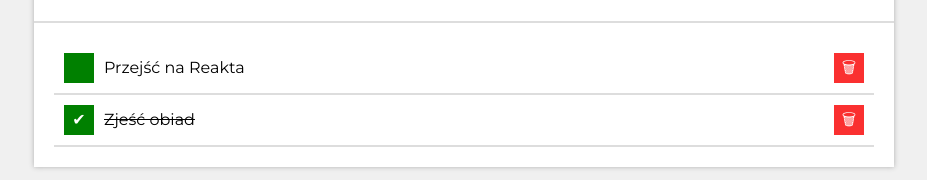
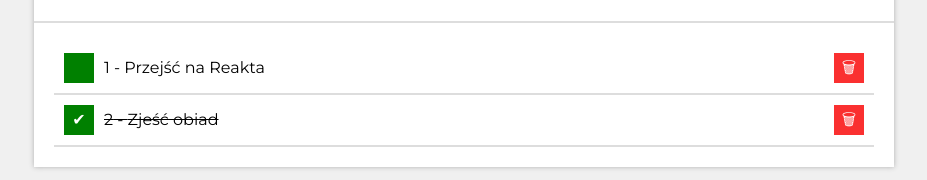
Before and after one commit to akutuzova11/react-to-do-list, a React (Create React App) app: page / in a window 1280 px wide. Shown: the part 301-481 px from the top of the page, without its empty margins (176-1103 px from the left). Built offline with nearby package versions, Linux system fonts and the light colour scheme.

Commit message:
Prevent creation of empty tasks

```diff
--- a/src/Form/index.js
+++ b/src/Form/index.js
@@ -6,7 +6,9 @@ const Form = ({ addNewTask }) => {
 
   const onFormSubmit = (event) => {
     event.preventDefault();
-    addNewTask(newTaskContent.trim());
+    const trimmedContent = newTaskContent.trim();
+    if (!trimmedContent) return;
+    addNewTask(trimmedContent);
     setNewTaskContent("");
   };
 
--- a/src/Tasks/index.js
+++ b/src/Tasks/index.js
@@ -26,7 +26,7 @@ const Tasks = ({
             task.completed ? "todoTasks__item--toggleCompleted" : ""
           }`}
         >
-          {task.content}
+          {task.id} - {task.content}
         </span>
         <button
           className="todoTasks__button todoTasks__button--deleted"
```
